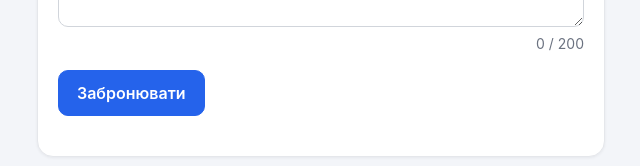
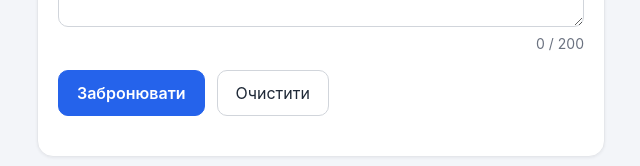
Before and after one commit to Dashka-26/react-labs, a React (Vite) app in the folder lab-6/: page / in a window 1280 px wide. Shown: the part 646-812 px from the top of the page, without its empty margins (319-959 px from the left). Built offline with nearby package versions, Linux system fonts and the light colour scheme.

Commit message:
feat: send the booking with an action

```diff
--- a/lab-6/src/components/BookingForm.jsx
+++ b/lab-6/src/components/BookingForm.jsx
@@ -1,5 +1,4 @@
 import { Controller, useForm, useWatch } from 'react-hook-form'
-import { useState } from 'react'
 import GuestsStepper from './GuestsStepper.jsx'
 import { startTransition, useActionState } from 'react'
 import { sendBooking } from '../api.js'
@@ -155,8 +154,10 @@ export default function BookingForm() {
         <button type="submit" aria-disabled={isPending}>
           {isPending ? 'Надсилаємо...' : 'Забронювати'}
         </button>
+        <button type="button" onClick={handleReset}>
+          Очистити
+        </button>
       </div>
-
       <p
         role="status"
         className={result?.ok === false ? 'status error' : 'status'}
```
